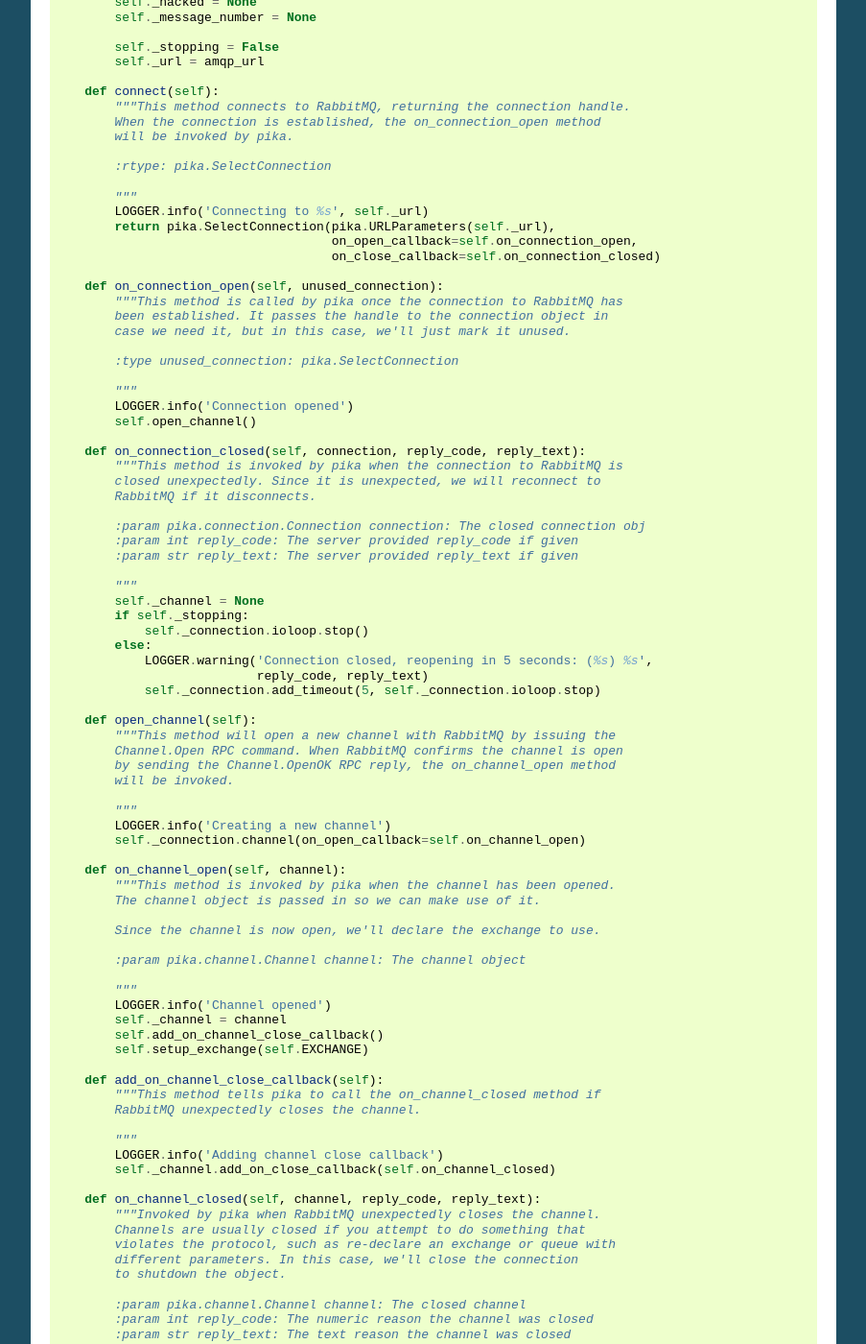
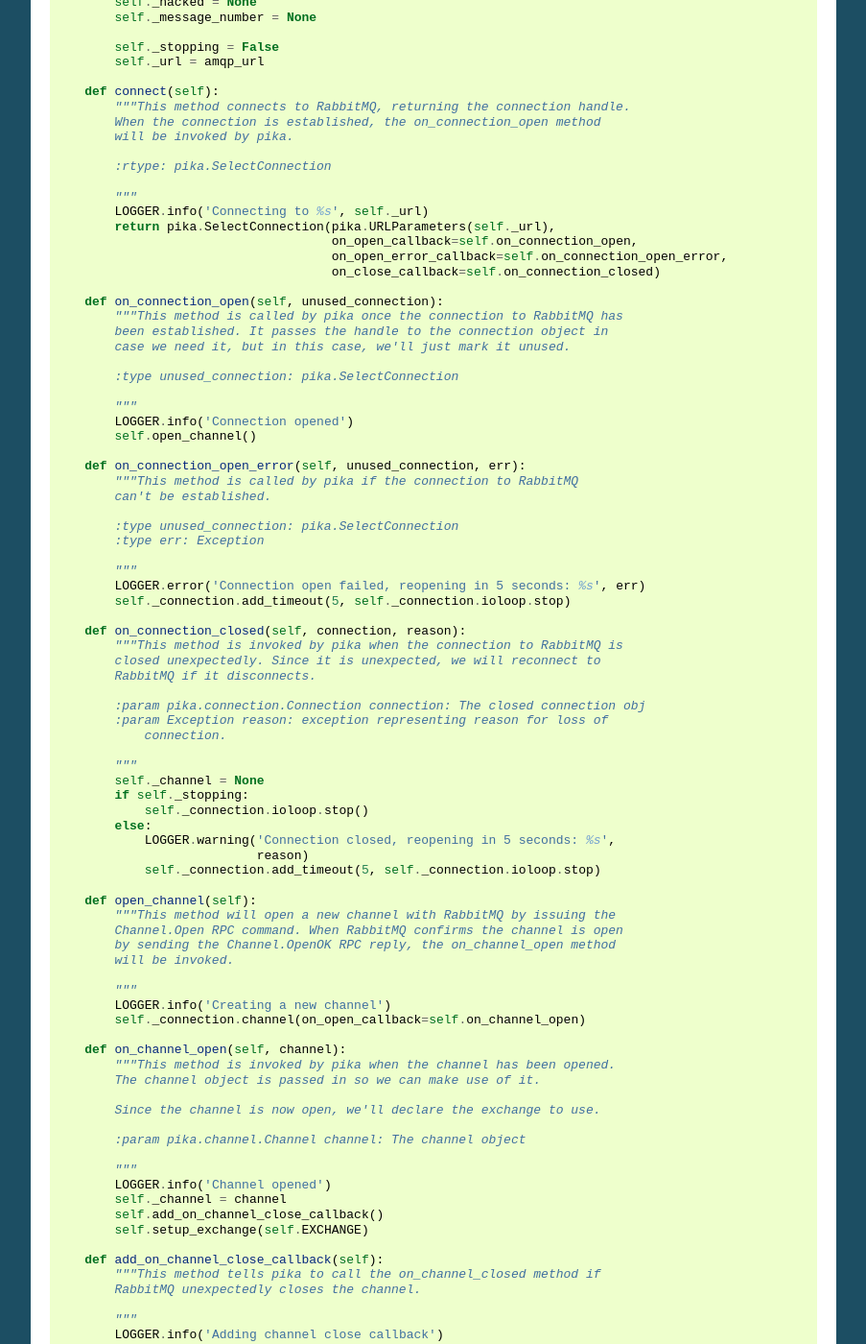
Before and after one commit to pika/pika, a Sphinx documentation site: the page built from docs/examples/asynchronous_publisher_example.rst, in a window 1280 px wide and 1400 px high, scrolled down 894 px. Shown: the whole window at 96% size, without its empty margins (198-1101 px from the left). Built offline with Sphinx 7.4.7, drawn with Linux system fonts in a browser that asks for light colours.

Commit message:
Updated on_open_error_callback and on_close_callback connection callbacks in examples to match implementation.
Updated on_open_error_callback and on_close_callback connection callbacks documentation.

```diff
--- a/docs/examples/asynchronous_publisher_example.rst
+++ b/docs/examples/asynchronous_publisher_example.rst
@@ -63,6 +63,7 @@ publisher.py::
             LOGGER.info('Connecting to %s', self._url)
             return pika.SelectConnection(pika.URLParameters(self._url),
                                          on_open_callback=self.on_connection_open,
+                                         on_open_error_callback=self.on_connection_open_error,
                                          on_close_callback=self.on_connection_closed)
 
         def on_connection_open(self, unused_connection):
@@ -76,22 +77,33 @@ publisher.py::
             LOGGER.info('Connection opened')
             self.open_channel()
 
-        def on_connection_closed(self, connection, reply_code, reply_text):
+        def on_connection_open_error(self, unused_connection, err):
+            """This method is called by pika if the connection to RabbitMQ
+            can't be established.
+
+            :type unused_connection: pika.SelectConnection
+            :type err: Exception
+
+            """
+            LOGGER.error('Connection open failed, reopening in 5 seconds: %s', err)
+            self._connection.add_timeout(5, self._connection.ioloop.stop)
+
+        def on_connection_closed(self, connection, reason):
             """This method is invoked by pika when the connection to RabbitMQ is
             closed unexpectedly. Since it is unexpected, we will reconnect to
             RabbitMQ if it disconnects.
 
             :param pika.connection.Connection connection: The closed connection obj
-            :param int reply_code: The server provided reply_code if given
-            :param str reply_text: The server provided reply_text if given
+            :param Exception reason: exception representing reason for loss of
+                connection.
 
             """
             self._channel = None
             if self._stopping:
                 self._connection.ioloop.stop()
             else:
-                LOGGER.warning('Connection closed, reopening in 5 seconds: (%s) %s',
-                               reply_code, reply_text)
+                LOGGER.warning('Connection closed, reopening in 5 seconds: %s',
+                               reason)
                 self._connection.add_timeout(5, self._connection.ioloop.stop)
 
         def open_channel(self):
```
Also changed, not shown: README.rst (+7 -4 lines), docs/examples/asynchronous_consumer_example.rst (+5 -5 lines), docs/examples/asyncio_consumer.rst (+5 -5 lines), docs/examples/tornado_consumer.rst (+5 -5 lines), 7 other files.
